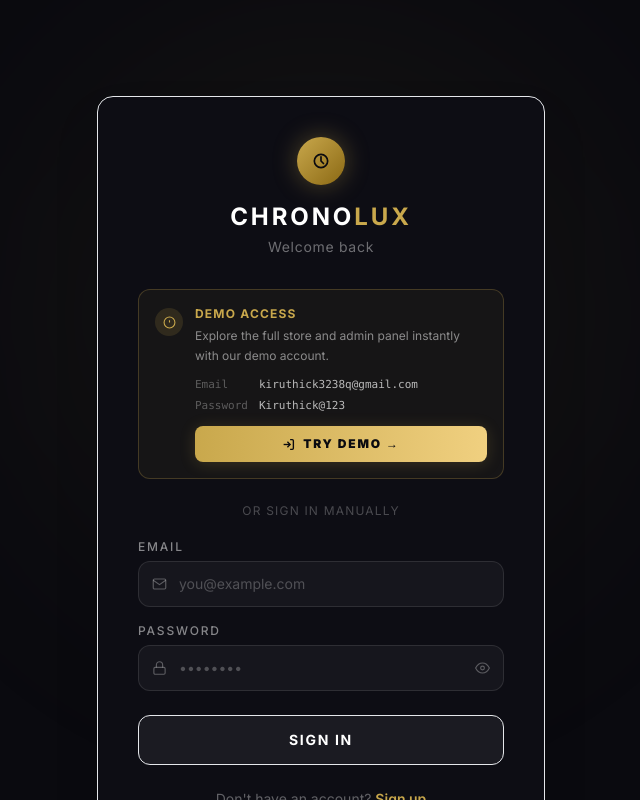
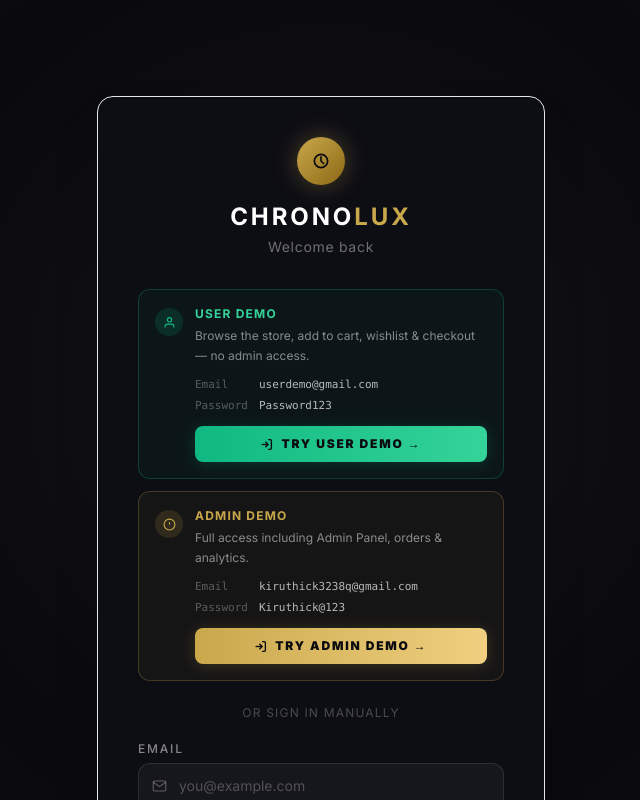
Before and after one commit to kiruthick103/chronos, a React (Vite) app in the folder frontend/: page / in a window 1280 px wide. Shown: the top 800 px of the page, without its empty margins (319-959 px from the left). Built offline with nearby package versions, Linux system fonts and the light colour scheme; no server answers; the database is empty.

Commit message:
Add separate User Demo and Admin Demo login buttons

```diff
--- a/frontend/src/components/Login.jsx
+++ b/frontend/src/components/Login.jsx
@@ -1,15 +1,18 @@
 import { useState } from "react";
 import { supabase } from "../supabaseClient";
 
-const DEMO_EMAIL = "kiruthick3238q@gmail.com";
-const DEMO_PASSWORD = "Kiruthick@123";
+const ADMIN_EMAIL = "kiruthick3238q@gmail.com";
+const ADMIN_PASSWORD = "Kiruthick@123";
+
+const USER_EMAIL = "userdemo@gmail.com";
+const USER_PASSWORD = "Password123";
 
 export default function Login({ setPage }) {
   const [email, setEmail] = useState("");
   const [password, setPassword] = useState("");
   const [error, setError] = useState("");
   const [loading, setLoading] = useState(false);
-  const [demoLoading, setDemoLoading] = useState(false);
+  const [demoLoading, setDemoLoading] = useState(null); // null | 'admin' | 'user'
   const [showPassword, setShowPassword] = useState(false);
 
   const doLogin = async (loginEmail, loginPassword) => {
@@ -30,16 +33,42 @@ export default function Login({ setPage }) {
     // on success, AuthContext fires → App.jsx redirects to home automatically
   };
 
-  const handleDemoLogin = async () => {
+  const handleDemoLogin = async (role) => {
     setError("");
-    setDemoLoading(true);
-    // visually fill the fields so the user can see the credentials
-    setEmail(DEMO_EMAIL);
-    setPassword(DEMO_PASSWORD);
-    // small delay so the fill animation is visible
+    setDemoLoading(role);
+
+    const demoEmail = role === "admin" ? ADMIN_EMAIL : USER_EMAIL;
+    const demoPassword = role === "admin" ? ADMIN_PASSWORD : USER_PASSWORD;
+
+    setEmail(demoEmail);
+    setPassword(demoPassword);
+
     await new Promise((r) => setTimeout(r, 600));
-    const err = await doLogin(DEMO_EMAIL, DEMO_PASSWORD);
-    setDemoLoading(false);
+    let err = await doLogin(demoEmail, demoPassword);
+
+    // If it's a regular user and doesn't exist, try to auto-sign up
+    if (role === "user" && err && (err.message.includes("Invalid login credentials") || err.message.includes("not found"))) {
+      console.log("Demo user not found, attempting auto-registration...");
+      const { error: signUpError } = await supabase.auth.signUp({
+        email: USER_EMAIL,
+        password: USER_PASSWORD,
+        options: {
+          data: {
+            full_name: "Demo Customer",
+            is_admin: false
+          }
+        }
+      });
+
+      if (signUpError) {
+        err = signUpError;
+      } else {
+        // Retry logging in after signup
+        err = await doLogin(USER_EMAIL, USER_PASSWORD);
+      }
+    }
+
+    setDemoLoading(null);
     if (err) setError(err.message);
   };
 
@@ -68,37 +97,39 @@ export default function Login({ setPage }) {
             <p className="text-white/40 text-sm mt-1 tracking-wider">Welcome back</p>
           </div>
 
-          {/* ── Demo Login Banner ── */}
-          <div className="mb-6 rounded-xl border border-[#C9A84C]/25 bg-[#C9A84C]/5 p-4">
+          {/* ── Demo Login Banners ── */}
+          <div className="mb-6 space-y-3">
+            {/* User Demo */}
+            <div className="rounded-xl border border-emerald-500/25 bg-emerald-500/5 p-4">
               <div className="flex items-start gap-3">
-              <div className="mt-0.5 w-7 h-7 rounded-full bg-[#C9A84C]/15 flex items-center justify-center flex-shrink-0">
-                <svg width="13" height="13" fill="none" viewBox="0 0 24 24" stroke="#C9A84C" strokeWidth="2">
-                  <circle cx="12" cy="12" r="10"/>
-                  <path d="M12 8v4M12 16h.01"/>
+                <div className="mt-0.5 w-7 h-7 rounded-full bg-emerald-500/15 flex items-center justify-center flex-shrink-0">
+                  <svg width="13" height="13" fill="none" viewBox="0 0 24 24" stroke="#10B981" strokeWidth="2">
+                    <path d="M20 21v-2a4 4 0 0 0-4-4H8a4 4 0 0 0-4 4v2"/>
+                    <circle cx="12" cy="7" r="4"/>
                   </svg>
                 </div>
                 <div className="flex-1 min-w-0">
-                <p className="text-[#C9A84C] text-xs font-bold tracking-widest uppercase mb-1">Demo Access</p>
+                  <p className="text-emerald-400 text-xs font-bold tracking-widest uppercase mb-1">User Demo</p>
                   <p className="text-white/50 text-xs leading-relaxed mb-3">
-                  Explore the full store and admin panel instantly with our demo account.
+                    Browse the store, add to cart, wishlist & checkout — no admin access.
                   </p>
                   <div className="flex flex-col gap-1 mb-3 font-mono text-[11px]">
                     <div className="flex items-center gap-2">
                       <span className="text-white/30 w-14 flex-shrink-0">Email</span>
-                    <span className="text-white/70 truncate">{DEMO_EMAIL}</span>
+                      <span className="text-white/70 truncate">{USER_EMAIL}</span>
                     </div>
                     <div className="flex items-center gap-2">
                       <span className="text-white/30 w-14 flex-shrink-0">Password</span>
-                    <span className="text-white/70">Kiruthick@123</span>
+                      <span className="text-white/70">Password123</span>
                     </div>
                   </div>
                   <button
-                  id="demo-login-btn"
-                  onClick={handleDemoLogin}
+                    id="demo-user-login-btn"
+                    onClick={() => handleDemoLogin("user")}
                     disabled={demoLoading || loading}
-                  className="w-full py-2.5 rounded-lg bg-gradient-to-r from-[#C9A84C] to-[#F0D080] text-[#0A0A0F] text-xs font-black tracking-[0.15em] uppercase hover:opacity-90 active:scale-[0.98] transition-all duration-200 disabled:opacity-50 disabled:cursor-not-allowed flex items-center justify-center gap-2 shadow-[0_2px_16px_rgba(201,168,76,0.2)]"
+                    className="w-full py-2.5 rounded-lg bg-gradient-to-r from-emerald-500 to-emerald-400 text-[#0A0A0F] text-xs font-black tracking-[0.15em] uppercase hover:opacity-90 active:scale-[0.98] transition-all duration-200 disabled:opacity-50 disabled:cursor-not-allowed flex items-center justify-center gap-2 shadow-[0_2px_16px_rgba(16,185,129,0.2)]"
                   >
-                  {demoLoading ? (
+                    {demoLoading === "user" ? (
                       <>
                         <svg className="animate-spin w-3.5 h-3.5" fill="none" viewBox="0 0 24 24">
                           <circle className="opacity-25" cx="12" cy="12" r="10" stroke="currentColor" strokeWidth="4"/>
@@ -113,10 +144,64 @@ export default function Login({ setPage }) {
                           <polyline points="10 17 15 12 10 7"/>
                           <line x1="15" y1="12" x2="3" y2="12"/>
                         </svg>
-                      Try Demo →
+                        Try User Demo →
                       </>
                     )}
                   </button>
+                </div>
+              </div>
+            </div>
+
+            {/* Admin Demo */}
+            <div className="rounded-xl border border-[#C9A84C]/25 bg-[#C9A84C]/5 p-4">
+              <div className="flex items-start gap-3">
+                <div className="mt-0.5 w-7 h-7 rounded-full bg-[#C9A84C]/15 flex items-center justify-center flex-shrink-0">
+                  <svg width="13" height="13" fill="none" viewBox="0 0 24 24" stroke="#C9A84C" strokeWidth="2">
+                    <circle cx="12" cy="12" r="10"/>
+                    <path d="M12 8v4M12 16h.01"/>
+                  </svg>
+                </div>
+                <div className="flex-1 min-w-0">
+                  <p className="text-[#C9A84C] text-xs font-bold tracking-widest uppercase mb-1">Admin Demo</p>
+                  <p className="text-white/50 text-xs leading-relaxed mb-3">
+                    Full access including Admin Panel, orders & analytics.
+                  </p>
+                  <div className="flex flex-col gap-1 mb-3 font-mono text-[11px]">
+                    <div className="flex items-center gap-2">
+                      <span className="text-white/30 w-14 flex-shrink-0">Email</span>
+                      <span className="text-white/70 truncate">{ADMIN_EMAIL}</span>
+                    </div>
+                    <div className="flex items-center gap-2">
+                      <span className="text-white/30 w-14 flex-shrink-0">Password</span>
+                      <span className="text-white/70">Kiruthick@123</span>
+                    </div>
+                  </div>
+                  <button
+                    id="demo-admin-login-btn"
+                    onClick={() => handleDemoLogin("admin")}
+                    disabled={demoLoading || loading}
+                    className="w-full py-2.5 rounded-lg bg-gradient-to-r from-[#C9A84C] to-[#F0D080] text-[#0A0A0F] text-xs font-black tracking-[0.15em] uppercase hover:opacity-90 active:scale-[0.98] transition-all duration-200 disabled:opacity-50 disabled:cursor-not-allowed flex items-center justify-center gap-2 shadow-[0_2px_16px_rgba(201,168,76,0.2)]"
+                  >
+                    {demoLoading === "admin" ? (
+                      <>
+                        <svg className="animate-spin w-3.5 h-3.5" fill="none" viewBox="0 0 24 24">
+                          <circle className="opacity-25" cx="12" cy="12" r="10" stroke="currentColor" strokeWidth="4"/>
+                          <path className="opacity-75" fill="currentColor" d="M4 12a8 8 0 018-8V0C5.373 0 0 5.373 0 12h4z"/>
+                        </svg>
+                        Signing in…
+                      </>
+                    ) : (
+                      <>
+                        <svg width="13" height="13" fill="none" viewBox="0 0 24 24" stroke="currentColor" strokeWidth="2.5">
+                          <path d="M15 3h4a2 2 0 0 1 2 2v14a2 2 0 0 1-2 2h-4"/>
+                          <polyline points="10 17 15 12 10 7"/>
+                          <line x1="15" y1="12" x2="3" y2="12"/>
+                        </svg>
+                        Try Admin Demo →
+                      </>
+                    )}
+                  </button>
+                </div>
               </div>
             </div>
           </div>
```
Lines whose indentation alone changed are shown as unchanged.
